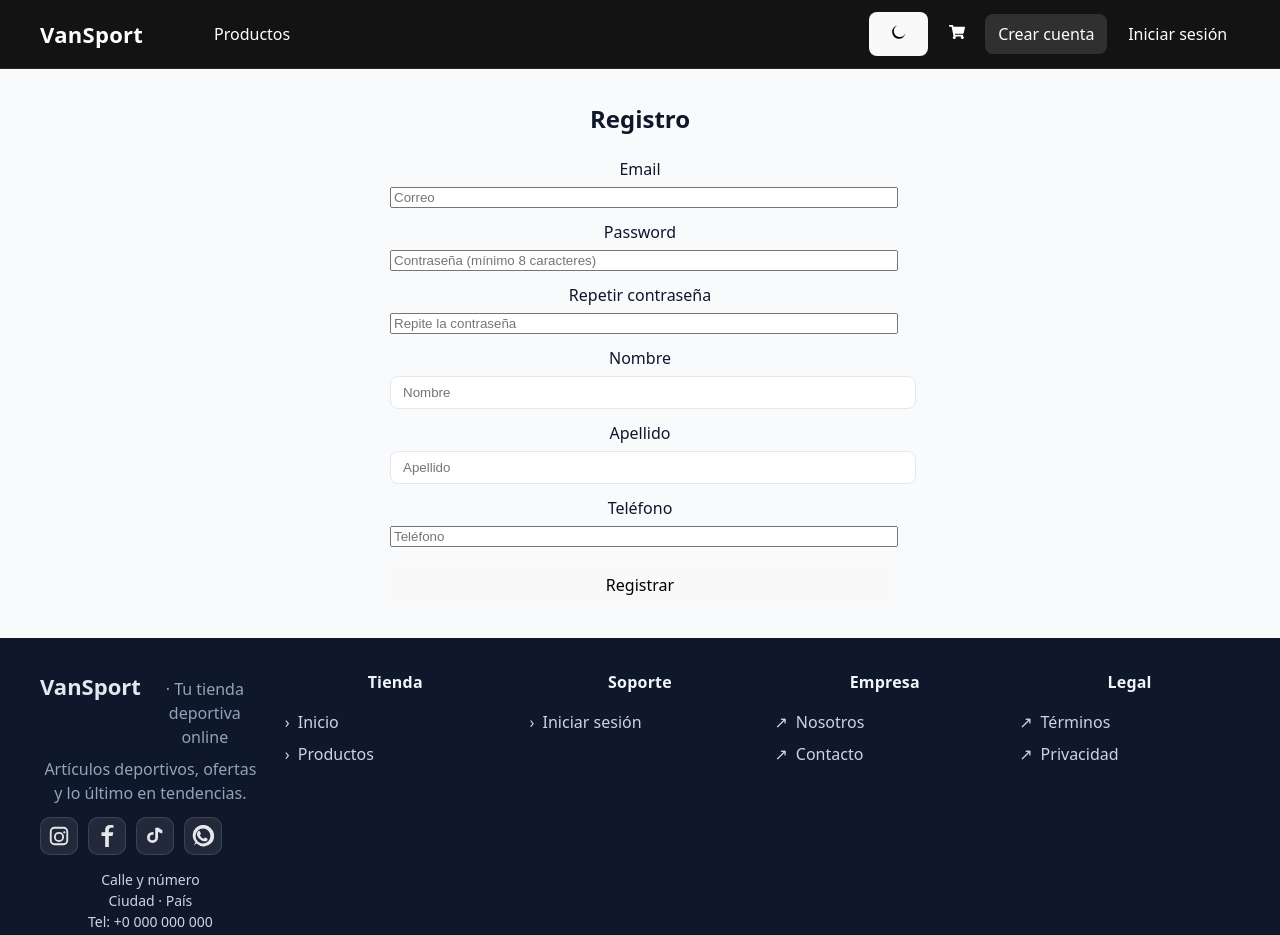
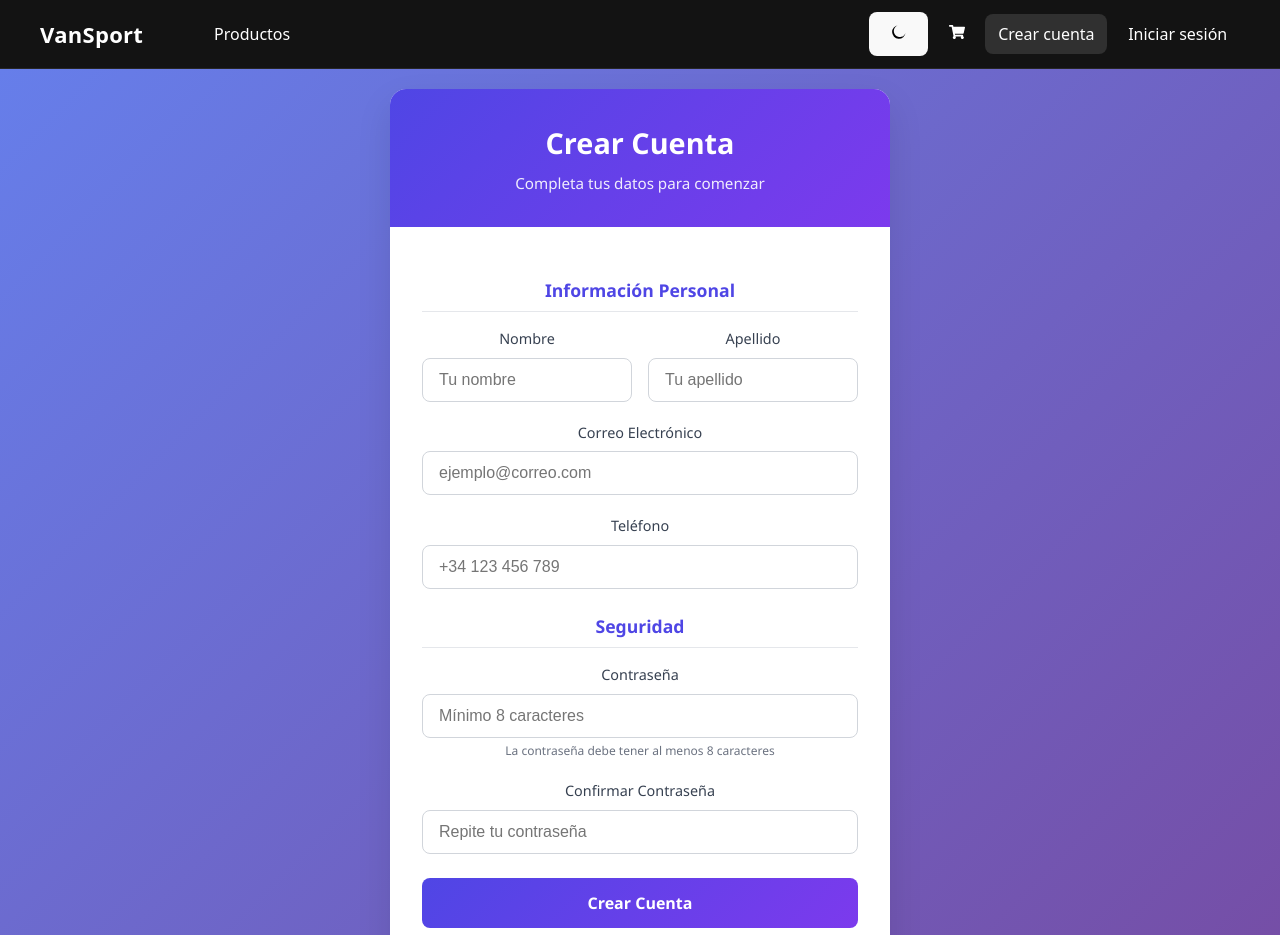
Before and after one commit to FawziL/VanSport, a React (Vite) app in the folder frontend/: page /register in a window 1280 px wide. Shown: the top 935 px of the page. Built offline with nearby package versions, Linux system fonts and the light colour scheme; no server answers.

Commit message:
Estilos agredados al register

```diff
--- /dev/null
+++ b/frontend/src/pages/auth/Auth.css
@@ -0,0 +1,200 @@
+.register-container {
+  min-height: 100vh;
+  display: flex;
+  align-items: center;
+  justify-content: center;
+  background: linear-gradient(135deg, #667eea 0%, #764ba2 100%);
+  padding: 20px;
+  font-family: 'Segoe UI', Tahoma, Geneva, Verdana, sans-serif;
+}
+
+.register-card {
+  background: white;
+  border-radius: 16px;
+  box-shadow: 0 15px 35px rgba(0, 0, 0, 0.1);
+  width: 100%;
+  max-width: 500px;
+  overflow: hidden;
+  transition: transform 0.3s ease, box-shadow 0.3s ease;
+}
+
+.register-card:hover {
+  transform: translateY(-5px);
+  box-shadow: 0 20px 40px rgba(0, 0, 0, 0.15);
+}
+
+.register-header {
+  background: linear-gradient(135deg, #4f46e5 0%, #7c3aed 100%);
+  color: white;
+  padding: 2rem;
+  text-align: center;
+}
+
+.register-header h2 {
+  margin: 0 0 0.5rem 0;
+  font-size: 1.8rem;
+  font-weight: 700;
+}
+
+.register-header p {
+  margin: 0;
+  opacity: 0.9;
+  font-size: 0.95rem;
+}
+
+.register-form {
+  padding: 2rem;
+}
+
+.form-section {
+  margin-bottom: 1.5rem;
+}
+
+.section-title {
+  font-size: 1.1rem;
+  color: #4f46e5;
+  margin-bottom: 1rem;
+  padding-bottom: 0.5rem;
+  border-bottom: 1px solid #e5e7eb;
+  font-weight: 600;
+}
+
+.form-row {
+  display: flex;
+  gap: 1rem;
+}
+
+.form-group {
+  margin-bottom: 1.25rem;
+  flex: 1;
+}
+
+.form-group label {
+  display: block;
+  margin-bottom: 0.5rem;
+  font-weight: 500;
+  color: #374151;
+  font-size: 0.9rem;
+}
+
+.form-group input {
+  width: 100%;
+  padding: 0.75rem 1rem;
+  border: 1px solid #d1d5db;
+  border-radius: 8px;
+  font-size: 1rem;
+  transition: all 0.2s ease;
+  box-sizing: border-box;
+}
+
+.form-group input:focus {
+  outline: none;
+  border-color: #4f46e5;
+  box-shadow: 0 0 0 3px rgba(79, 70, 229, 0.1);
+}
+
+.password-hint {
+  font-size: 0.75rem;
+  color: #6b7280;
+  margin-top: 0.25rem;
+}
+
+.submit-btn {
+  width: 100%;
+  padding: 0.875rem;
+  background: linear-gradient(135deg, #4f46e5 0%, #7c3aed 100%);
+  color: white;
+  border: none;
+  border-radius: 8px;
+  font-size: 1rem;
+  font-weight: 600;
+  cursor: pointer;
+  transition: all 0.2s ease;
+  display: flex;
+  align-items: center;
+  justify-content: center;
+  gap: 0.5rem;
+}
+
+.submit-btn:hover:not(:disabled) {
+  transform: translateY(-2px);
+  box-shadow: 0 5px 15px rgba(79, 70, 229, 0.4);
+}
+
+.submit-btn:disabled {
+  opacity: 0.7;
+  cursor: not-allowed;
+  transform: none;
+}
+
+.submit-btn.submitting {
+  background: #9ca3af;
+}
+
+.spinner {
+  width: 18px;
+  height: 18px;
+  border: 2px solid transparent;
+  border-top: 2px solid white;
+  border-radius: 50%;
+  animation: spin 1s linear infinite;
+}
+
+@keyframes spin {
+  0% { transform: rotate(0deg); }
+  100% { transform: rotate(360deg); }
+}
+
+.error-message {
+  background-color: #fee2e2;
+  color: #dc2626;
+  padding: 0.75rem;
+  border-radius: 8px;
+  margin-top: 1rem;
+  font-size: 0.9rem;
+  border-left: 4px solid #dc2626;
+}
+
+.success-message {
+  background-color: #d1fae5;
+  color: #065f46;
+  padding: 0.75rem;
+  border-radius: 8px;
+  margin-top: 1rem;
+  font-size: 0.9rem;
+  border-left: 4px solid #10b981;
+}
+
+.register-footer {
+  padding: 1.5rem 2rem;
+  text-align: center;
+  border-top: 1px solid #e5e7eb;
+  color: #6b7280;
+  font-size: 0.9rem;
+}
+
+.login-link {
+  color: #4f46e5;
+  text-decoration: none;
+  font-weight: 500;
+}
+
+.login-link:hover {
+  text-decoration: underline;
+}
+
+/* Responsive */
+@media (max-width: 600px) {
+  .register-container {
+    padding: 10px;
+  }
+
+  .register-form {
+    padding: 1.5rem;
+  }
+
+  .form-row {
+    flex-direction: column;
+    gap: 0;
+  }
+}
--- a/frontend/src/pages/auth/Register.jsx
+++ b/frontend/src/pages/auth/Register.jsx
@@ -2,25 +2,36 @@ import { useState } from 'react';
 import { useAuth } from '@/context/AuthContext';
 import { authService } from '@/services/auth';
 import { useNavigate } from 'react-router-dom';
+import './Auth.css'; // Archivo CSS adicional para estilos más complejos
 
 function Register() {
   const { login } = useAuth();
   const navigate = useNavigate();
-  const [email, setEmail] = useState('');
-  const [password, setPassword] = useState('');
-  const [confirmPassword, setConfirmPassword] = useState('');
-  const [nombre, setNombre] = useState('');
-  const [apellido, setApellido] = useState('');
-  const [telefono, setTelefono] = useState('');
+
+  const [form, setForm] = useState({
+    email: '',
+    password: '',
+    confirmPassword: '',
+    nombre: '',
+    apellido: '',
+    telefono: '',
+  });
 
   const [error, setError] = useState('');
   const [success, setSuccess] = useState(false);
   const [submitting, setSubmitting] = useState(false);
 
+  const handleChange = (e) => {
+    const { name, value } = e.target;
+    setForm((prev) => ({ ...prev, [name]: value }));
+  };
+
   const handleSubmit = async (e) => {
     e.preventDefault();
     setError('');
     setSuccess(false);
+
+    const { email, password, confirmPassword, nombre, apellido, telefono } = form;
 
     if (password.length < 8) {
       setError('La contraseña debe tener al menos 8 caracteres.');
@@ -31,24 +42,16 @@ function Register() {
       return;
     }
 
-    const payload = {
-      email,
-      password,
-      nombre,
-      apellido,
-      telefono,
-    };
+    const payload = { email, password, nombre, apellido, telefono };
 
     try {
       setSubmitting(true);
       await authService.register(payload);
-      // Login automático tras registro exitoso
       const loginData = await authService.login(email, password);
-      login(loginData.user, loginData.access); // Guarda usuario y token en contexto
+      login(loginData.user, loginData.access);
       setSuccess(true);
-      navigate('/'); // <-- Redirige a la home
+      navigate('/');
     } catch (err) {
-      // Mostrar errores del backend de forma legible
       const data = err?.response?.data;
       if (data) {
         if (typeof data === 'object') {
@@ -68,77 +71,124 @@ function Register() {
   };
 
   return (
-    <div style={{ maxWidth: 500, margin: '2rem auto' }}>
-      <h2>Registro</h2>
-      <form onSubmit={handleSubmit}>
-        <label style={{ display: 'block', marginBottom: 6 }}>Email</label>
+    <div className="register-container">
+      <div className="register-card">
+        <div className="register-header">
+          <h2>Crear Cuenta</h2>
+          <p>Completa tus datos para comenzar</p>
+        </div>
+
+        <form onSubmit={handleSubmit} className="register-form">
+          <div className="form-section">
+            <h3 className="section-title">Información Personal</h3>
+            <div className="form-row">
+              <div className="form-group">
+                <label htmlFor="nombre">Nombre</label>
+                <input
+                  type="text"
+                  id="nombre"
+                  name="nombre"
+                  placeholder="Tu nombre"
+                  value={form.nombre}
+                  onChange={handleChange}
+                  required
+                />
+              </div>
+              <div className="form-group">
+                <label htmlFor="apellido">Apellido</label>
+                <input
+                  type="text"
+                  id="apellido"
+                  name="apellido"
+                  placeholder="Tu apellido"
+                  value={form.apellido}
+                  onChange={handleChange}
+                  required
+                />
+              </div>
+            </div>
+
+            <div className="form-group">
+              <label htmlFor="email">Correo Electrónico</label>
               <input
                 type="email"
-          placeholder="Correo"
-          value={email}
-          onChange={(e) => setEmail(e.target.value)}
+                id="email"
+                name="email"
+                placeholder="ejemplo@correo.com"
+                value={form.email}
+                onChange={handleChange}
                 required
-          style={{ display: 'block', width: '100%', marginBottom: 12 }}
               />
+            </div>
 
-        <label style={{ display: 'block', marginBottom: 6 }}>Password</label>
+            <div className="form-group">
+              <label htmlFor="telefono">Teléfono</label>
+              <input
+                type="tel"
+                id="telefono"
+                name="telefono"
+                placeholder="+34 123 456 789"
+                value={form.telefono}
+                onChange={handleChange}
+              />
+            </div>
+          </div>
+
+          <div className="form-section">
+            <h3 className="section-title">Seguridad</h3>
+            <div className="form-group">
+              <label htmlFor="password">Contraseña</label>
               <input
                 type="password"
-          placeholder="Contraseña (mínimo 8 caracteres)"
-          value={password}
-          onChange={(e) => setPassword(e.target.value)}
+                id="password"
+                name="password"
+                placeholder="Mínimo 8 caracteres"
+                value={form.password}
+                onChange={handleChange}
                 required
                 minLength={8}
-          style={{ display: 'block', width: '100%', marginBottom: 12 }}
               />
+              <div className="password-hint">La contraseña debe tener al menos 8 caracteres</div>
+            </div>
 
-        <label style={{ display: 'block', marginBottom: 6 }}>Repetir contraseña</label>
+            <div className="form-group">
+              <label htmlFor="confirmPassword">Confirmar Contraseña</label>
               <input
                 type="password"
-          placeholder="Repite la contraseña"
-          value={confirmPassword}
-          onChange={(e) => setConfirmPassword(e.target.value)}
+                id="confirmPassword"
+                name="confirmPassword"
+                placeholder="Repite tu contraseña"
+                value={form.confirmPassword}
+                onChange={handleChange}
                 required
                 minLength={8}
-          style={{ display: 'block', width: '100%', marginBottom: 12 }}
               />
+            </div>
+          </div>
 
-        <label style={{ display: 'block', marginBottom: 6 }}>Nombre</label>
-        <input
-          type="text"
-          placeholder="Nombre"
-          value={nombre}
-          onChange={(e) => setNombre(e.target.value)}
-          required
-          style={{ display: 'block', width: '100%', marginBottom: 12 }}
-        />
-
-        <label style={{ display: 'block', marginBottom: 6 }}>Apellido</label>
-        <input
-          type="text"
-          placeholder="Apellido"
-          value={apellido}
-          onChange={(e) => setApellido(e.target.value)}
-          required
-          style={{ display: 'block', width: '100%', marginBottom: 12 }}
-        />
-
-        <label style={{ display: 'block', marginBottom: 6 }}>Teléfono</label>
-        <input
-          type="tel"
-          placeholder="Teléfono"
-          value={telefono}
-          onChange={(e) => setTelefono(e.target.value)}
-          style={{ display: 'block', width: '100%', marginBottom: 16 }}
-        />
-
-        <button type="submit" style={{ width: '100%' }} disabled={submitting}>
-          {submitting ? 'Enviando...' : 'Registrar'}
+          <button
+            type="submit"
+            disabled={submitting}
+            className={`submit-btn ${submitting ? 'submitting' : ''}`}
+          >
+            {submitting ? (
+              <>
+                <span className="spinner"></span>
+                Procesando...
+              </>
+            ) : (
+              'Crear Cuenta'
+            )}
           </button>
 
-        {error && <div style={{ color: 'red', marginTop: 10 }}>{error}</div>}
-        {success && <div style={{ color: 'green', marginTop: 10 }}>¡Registro exitoso!</div>}
+          {error && <div className="error-message">{error}</div>}
+          {success && <div className="success-message">¡Registro exitoso! Redirigiendo...</div>}
         </form>
+
+        <div className="register-footer">
+          <p>¿Ya tienes una cuenta? <a href="/login" className="login-link">Inicia Sesión</a></p>
+        </div>
+      </div>
     </div>
   );
 }
```
Lines whose indentation alone changed are shown as unchanged.
